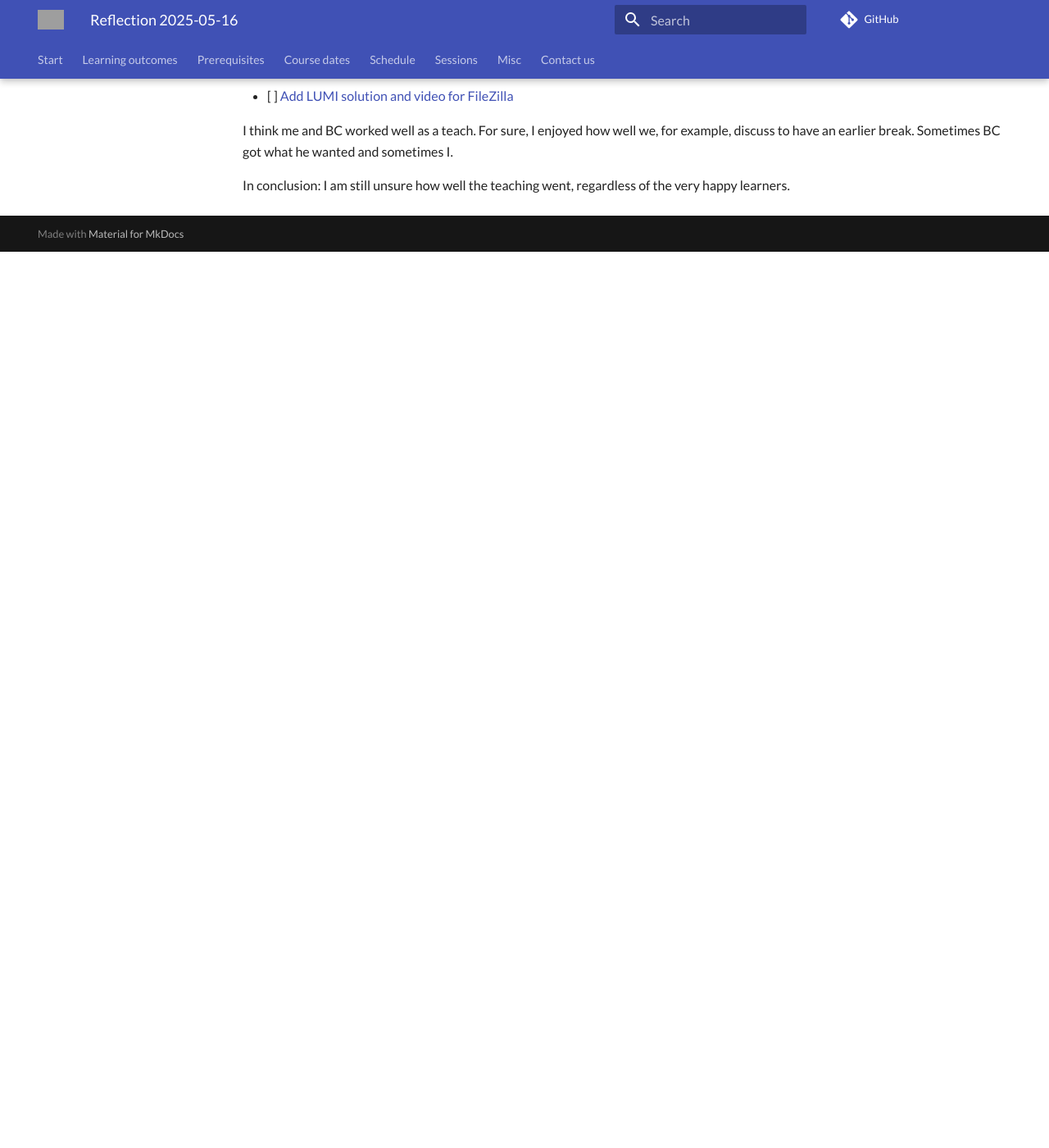
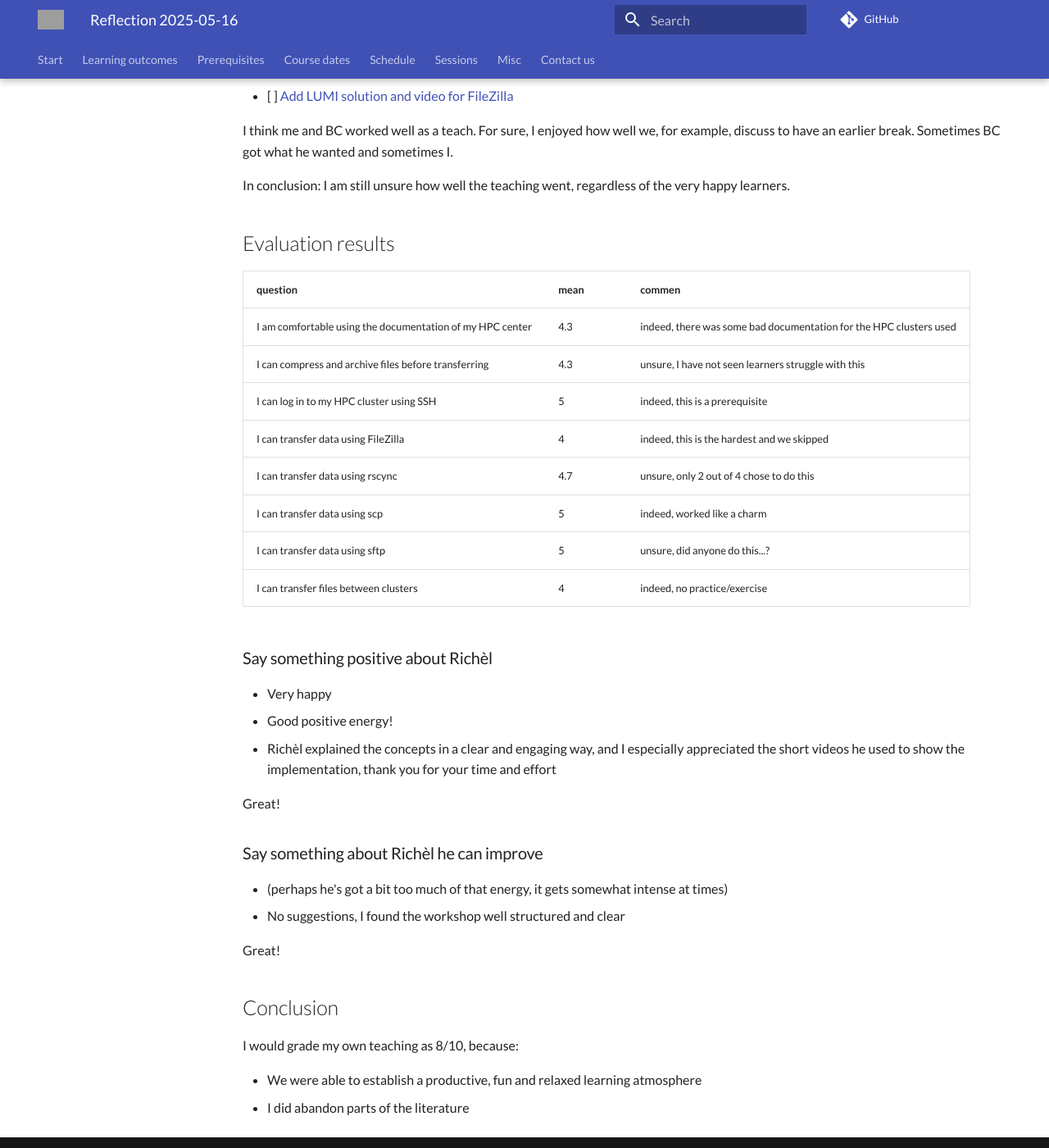
Before and after one commit to UPPMAX/naiss_file_transfer_course, an MkDocs documentation site: the page built from docs/reflections/20250516/README.md, in a window 1280 px wide and 1400 px high, scrolled down 3530 px. Shown: the whole window at 82% size. Built offline with MkDocs 1.6.1 and Material for MkDocs 9.7.7, drawn with Linux system fonts in a browser that asks for light colours; comment, search, counter and statistics services are not loaded; before the commit the page ends 3837 px from its top, so only the background shows below that; grey boxes are pictures that could not be loaded.

Commit message:
Done reflection

```diff
--- a/docs/reflections/20250516/README.md
+++ b/docs/reflections/20250516/README.md
@@ -119,3 +119,41 @@ wanted and sometimes I.
 
 In conclusion: I am still unsure how well the teaching went, regardless
 of the very happy learners.
+
+## Evaluation results
+
+question                                                 |mean|commen
+---------------------------------------------------------|----|------------------------------------------------------------------
+I am comfortable using the documentation of my HPC center|4.3 |indeed, there was some bad documentation for the HPC clusters used
+I can compress and archive files before transferring     |4.3 |unsure, I have not seen learners struggle with this
+I can log in to my HPC cluster using SSH                 |5   |indeed, this is a prerequisite
+I can transfer data using FileZilla                      |4   |indeed, this is the hardest and we skipped
+I can transfer data using rscync                         |4.7 |unsure, only 2 out of 4 chose to do this
+I can transfer data using scp                            |5   |indeed, worked like a charm
+I can transfer data using sftp                           |5   |unsure, did anyone do this...?
+I can transfer files between clusters                    |4   |indeed, no practice/exercise
+
+### Say something positive about Richèl
+
+- Very happy
+- Good positive energy!
+- Richèl explained the concepts in a clear and engaging way,
+  and I especially appreciated the short videos he used
+  to show the implementation, thank you for your time and effort
+
+Great!
+
+### Say something about Richèl he can improve
+
+- (perhaps he's got a bit too much of that energy, it gets somewhat intense at times)
+- No suggestions, I found the workshop well structured and clear
+
+Great!
+
+## Conclusion
+
+I would grade my own teaching as 8/10, because:
+
+- We were able to establish a productive, fun and relaxed learning
+  atmosphere
+- I did abandon parts of the literature
```
